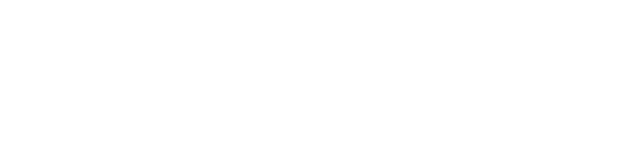
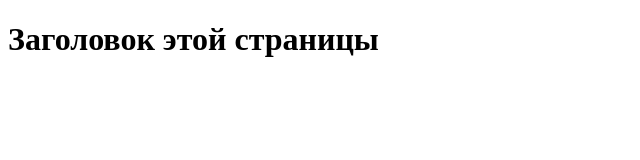
Before and after one commit to Nstsya/first-project, a plain HTML site: page index.html in a window 1280 px wide. Shown: the whole page, without its empty margins (0-640 px from the left). Drawn offline with Linux system fonts and the light colour scheme.

Commit message:
Добавлен заголовок

```diff
--- a/index.html
+++ b/index.html
@@ -11,6 +11,7 @@
 <body>
 
   <header>
+    <h1>Заголовок этой страницы</h1>
   </header>
 
   <nav>
```
